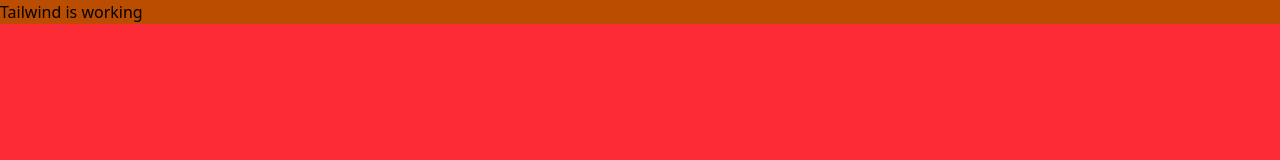
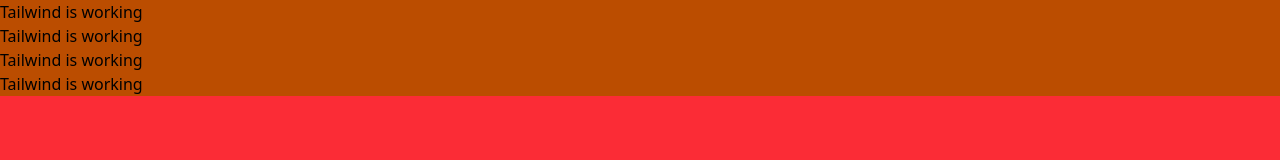
Before and after one commit to Hamed-seddiqi/Time, a website: page index.html in a window 1280 px wide. Drawn offline with Linux system fonts and the light colour scheme.

Commit message:
the second changes

```diff
--- a/index.html
+++ b/index.html
@@ -8,6 +8,9 @@
 </head>
 <body class="bg-red-500">
     <div class="bg-amber-700">Tailwind is working</div>
+        <div class="bg-amber-700">Tailwind is working</div>
+            <div class="bg-amber-700">Tailwind is working</div>
+                <div class="bg-amber-700">Tailwind is working</div>
 
 </body>
 </html>
```
